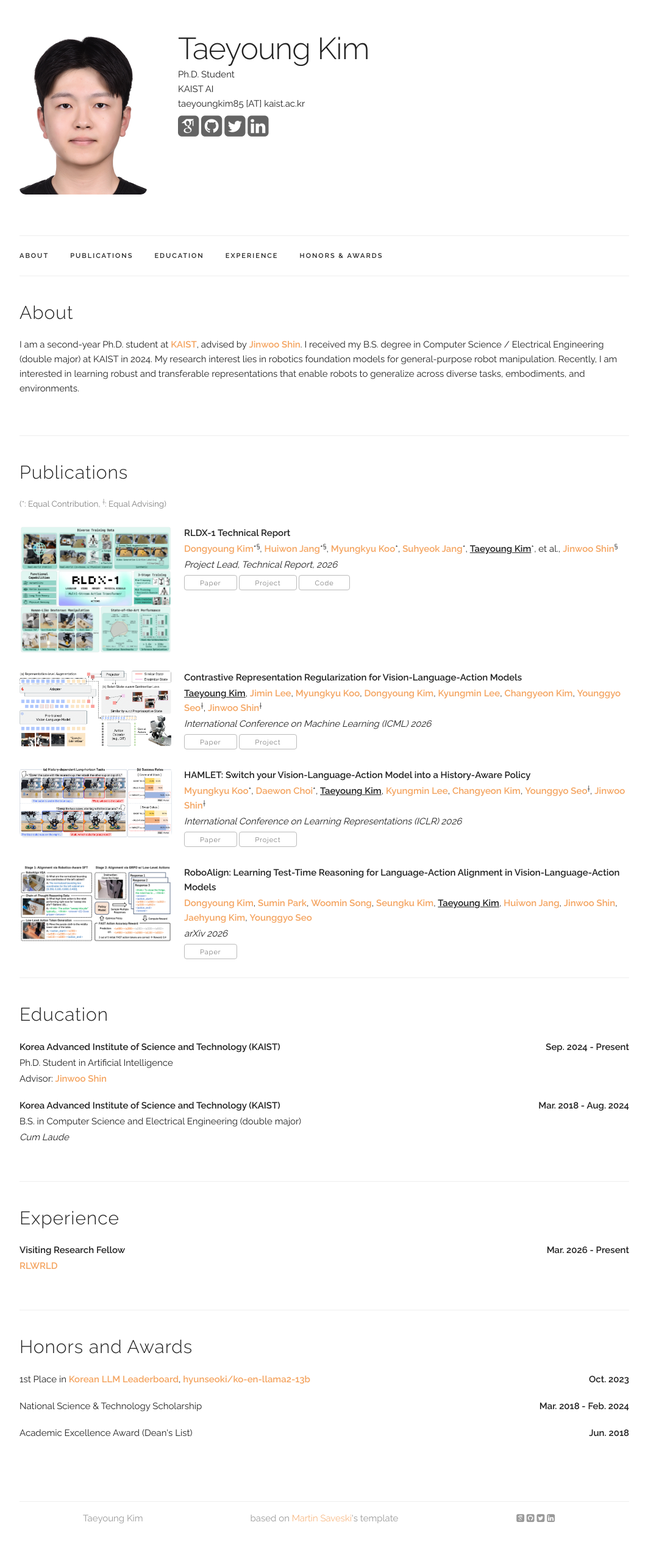
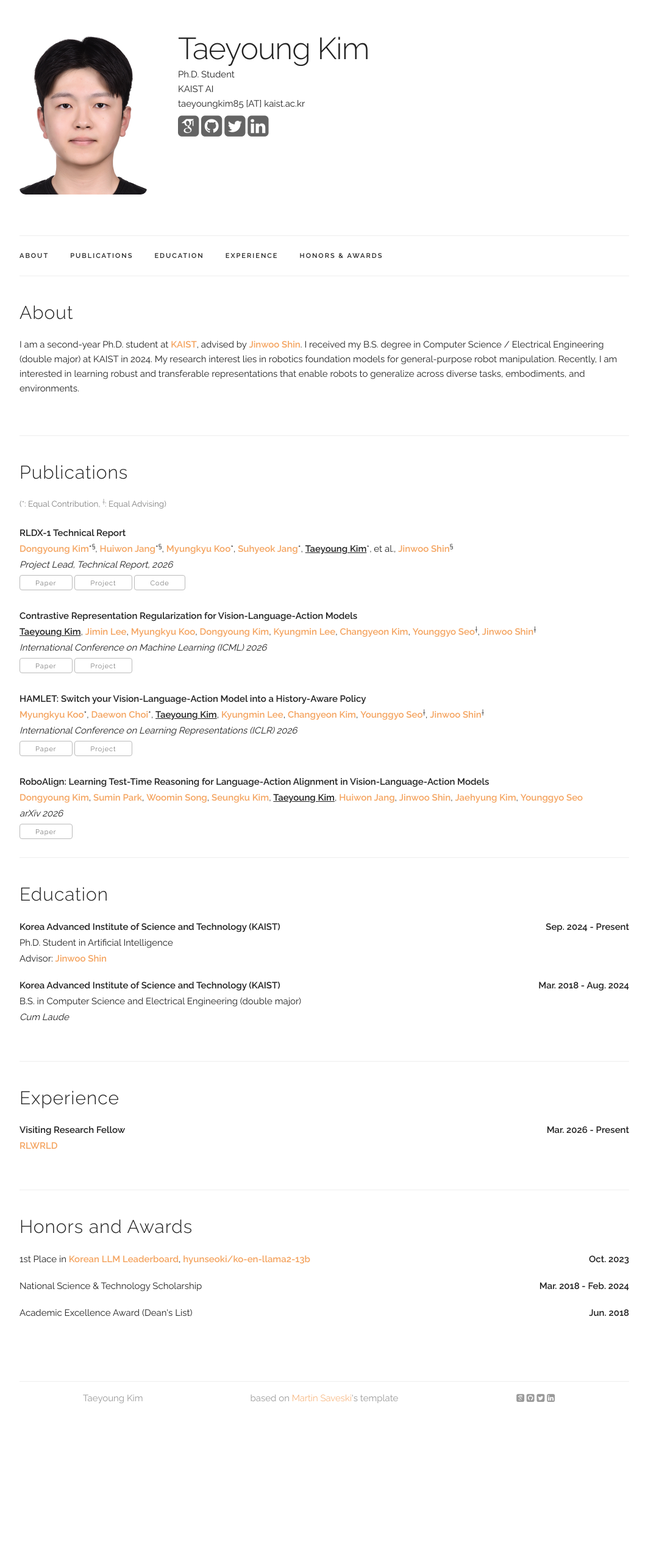
Before and after one commit to ismty0805/ismty0805.github.io, a Jekyll site: the page built from index.html, in a window 1280 px wide. Shown: the whole page at 61% size, without its empty margins (108-1171 px from the left). Built offline with Jekyll 4.4.1, drawn with Linux system fonts in a browser that asks for light colours; some web fonts are replaced; after the commit the page ends 2345 px from its top, so only the background shows below that.

Commit message:
Remove paper thumbnails from publications list
Co-Authored-By: Claude Opus 4.8 <noreply@anthropic.com>

```diff
--- a/index.html
+++ b/index.html
@@ -40,11 +40,6 @@ layout: default
       {% for paper in selected_papers %}
         <div class="paper">
           <div class="paper-row">
-            {% if paper.image %}
-            <div class="paper-image">
-              <img src="{{ paper.image }}" alt="paper image">
-            </div>
-            {% endif %}
             <div class="paper-info">
               <p class="title"><b>{{ paper.title }}</b></p>
               <p>{{ paper.authors }}</p>
```
